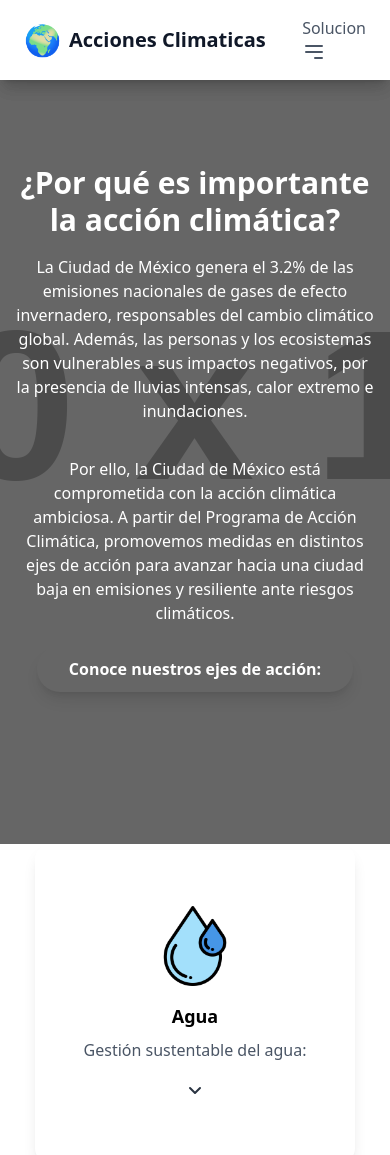
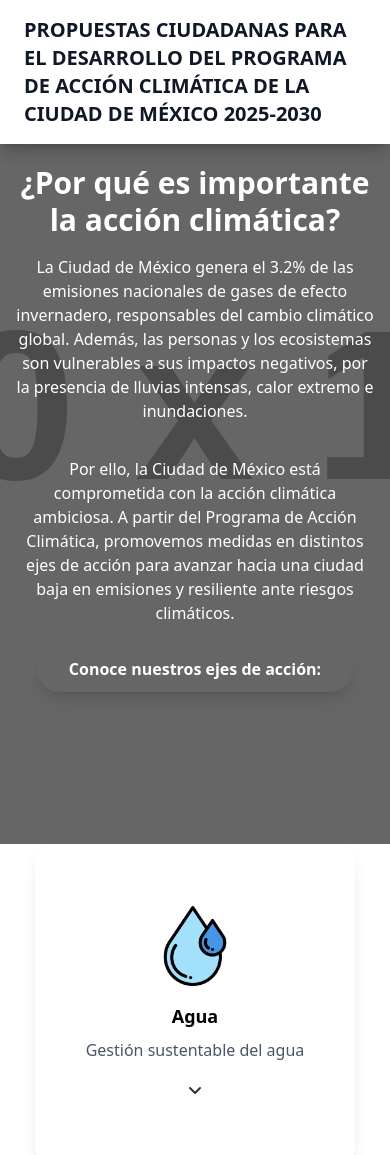
Before and after one commit to Marquillos-99/cyan-corot, an Astro site: page / in a window 390 px wide. Shown: the top 1155 px of the page. Built offline with nearby package versions, Linux system fonts and the light colour scheme; Astro itself is replaced by a stand-in of ours; placeholder pictures from the web are drawn by us.

Commit message:
casi_listo

```diff
--- a/src/components/Header.astro
+++ b/src/components/Header.astro
@@ -6,8 +6,10 @@
   class="fixed top-0 left-0 right-0 z-50 bg-white bg-opacity-90 backdrop-blur-md shadow-lg py-4 px-6 md:px-12 flex items-center justify-between"
 >
   <div class="flex items-center space-x-2">
-    <span class="text-3xl">🌍</span>
-    <span class="text-xl font-bold text-gray-900">Acciones Climaticas</span>
+    <span class="text-xl font-bold text-gray-900"
+      >PROPUESTAS CIUDADANAS PARA EL DESARROLLO DEL PROGRAMA DE ACCIÓN CLIMÁTICA
+      DE LA CIUDAD DE MÉXICO 2025-2030
+    </span>
   </div>
   <nav class="hidden md:flex items-center space-x-6">
     <a
@@ -21,30 +23,9 @@
       >Propuestas</a
     >
     <a
-      href="#card"
+      href="#soluciones"
       class="text-gray-600 hover:text-emerald-700 font-medium transition-colors"
       >Ejes de accion</a
     >
   </nav>
-  <a
-    href="#"
-    class="btn-gradient text-gray-700 font-semibold py-2 px-6 rounded-full shadow-lg hidden md:block"
-    >Actúa Ahora</a
-  >
-  <button class="md:hidden text-gray-600 focus:outline-none">
-    Solucion
-    <svg
-      class="w-6 h-6"
-      fill="none"
-      stroke="currentColor"
-      viewBox="0 0 24 24"
-      xmlns="http://www.w3.org/2000/svg"
-    >
-      <path
-        stroke-linecap="round"
-        stroke-linejoin="round"
-        stroke-width="2"
-        d="M4 6h16M4 12h16m-7 6h7"></path>
-    </svg>
-  </button>
 </header>
--- a/src/components/Solucion.astro
+++ b/src/components/Solucion.astro
@@ -63,7 +63,7 @@ const { img, title, description, extraContent } = Astro.props;
     </div>
   </div>
 
-  <style scoped>
+  <style>
     .infocard-flip {
       perspective: 1200px;
     }
@@ -85,14 +85,16 @@ const { img, title, description, extraContent } = Astro.props;
     .infocard-flip__back {
       transform: rotateY(180deg);
     }
-    .infocard-back-content h5 {
+
+    /* Estilos GLOBALES para el contenido dinámico */
+    :global(.infocard-back-content h5) {
       font-size: 1.25rem;
       font-weight: 700;
       color: #2563eb;
       margin-bottom: 0.5rem;
       letter-spacing: 0.01em;
     }
-    .infocard-back-content p {
+    :global(.infocard-back-content p) {
       font-size: 1rem;
       color: #374151;
       margin-bottom: 0.5rem;
--- a/src/components/Soluciones.astro
+++ b/src/components/Soluciones.astro
@@ -5,8 +5,8 @@ const soluciones = [
   {
     img: "agua.png",
     title: "Agua",
-    description: "Gestión sustentable del agua:",
-    extraContent: `<h5>Gestión sustentable del agua:</h5><p>El cambio climático tiene impacto en la disponibilidad del agua en la Ciudad. A partir de la recuperación de los ríos y cuerpos de agua y de la modernización de la infraestructura hídrica, avanzamos en mejorar la gestión de los recursos vitales y garantizar un acceso equitativo al agua para todas las personas.</p>`,
+    description: "Gestión sustentable del agua",
+    extraContent: `<h5>Gestión sustentable del agua</h5><p>El cambio climático tiene impacto en la disponibilidad del agua en la Ciudad. A partir de la recuperación de los ríos y cuerpos de agua y de la modernización de la infraestructura hídrica, avanzamos en mejorar la gestión de los recursos vitales y garantizar un acceso equitativo al agua para todas las personas.</p>`,
   },
   {
     img: "calidad_del_aire.png",
@@ -60,7 +60,7 @@ const soluciones = [
 ];
 ---
 
-<div class="flex flex-wrap gap-8 justify-center">
+<div id="soluciones" class="flex flex-wrap gap-8 justify-center">
   {
     soluciones.map((sol) => (
       <Solucion
```
